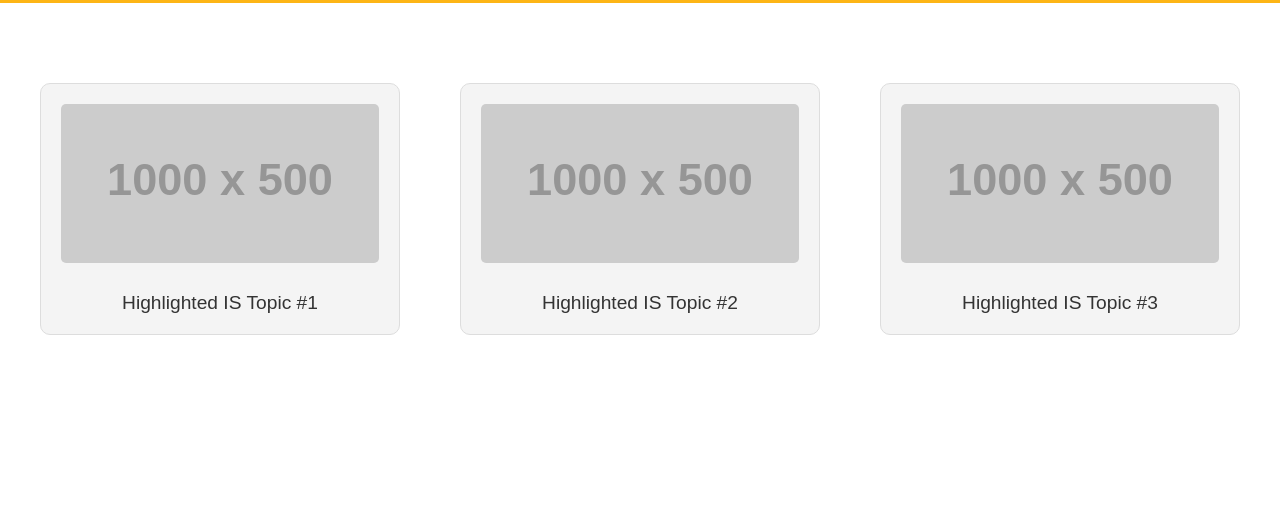
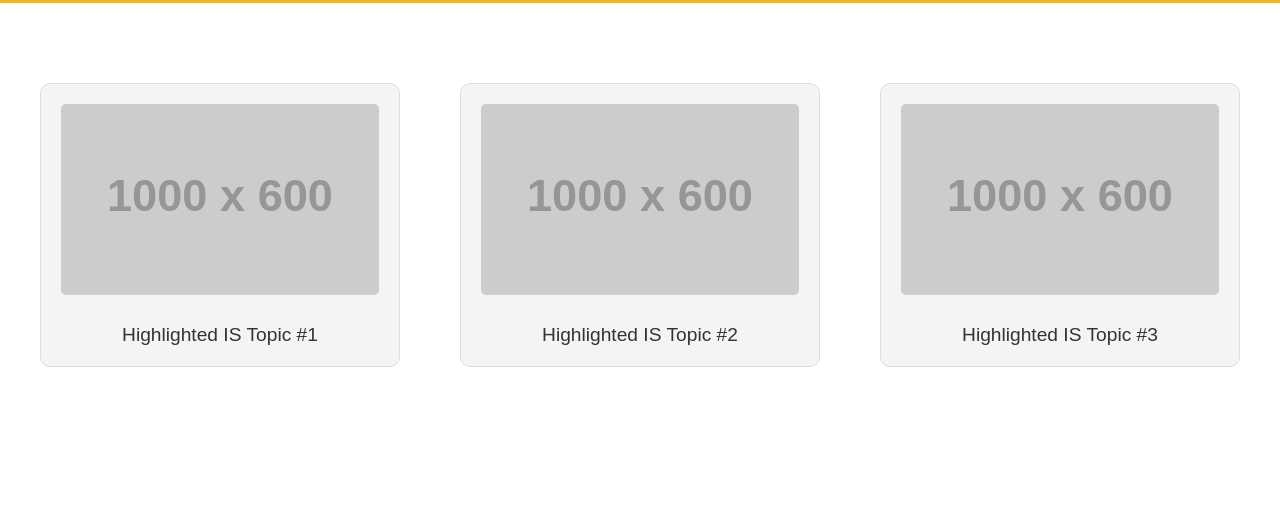
Before and after one commit to Ali-sf/alinis436lab4, a plain HTML site: page index.html in a window 1280 px wide. Shown: the part 275-800 px from the top of the page. Drawn offline with Linux system fonts and the light colour scheme; placeholder pictures from the web are drawn by us.

Commit message:
Update index.html

```diff
--- a/index.html
+++ b/index.html
@@ -24,15 +24,15 @@
     <main>
         <section class="box-section">
             <div class="box">
-                <img src="https://via.placeholder.com/1000x500" alt="Image 1" class="box-image" />
+                <img src=https://placehold.co/1000x600" alt="Image 1" class="box-image" />
                 <p class="box-text">Highlighted IS Topic #1</p>
             </div>
             <div class="box">
-                <img src="https://via.placeholder.com/1000x500" alt="Image 2" class="box-image" />
+                <img src="https://placehold.co/1000x600" alt="Image 2" class="box-image" />
                 <p class="box-text">Highlighted IS Topic #2</p>
             </div>
 			<div class="box">
-                <img src="https://via.placeholder.com/1000x500" alt="Image 2" class="box-image" />
+                <img src="https://placehold.co/1000x600" alt="Image 2" class="box-image" />
                 <p class="box-text">Highlighted IS Topic #3</p>
             </div>
         </section>
```
